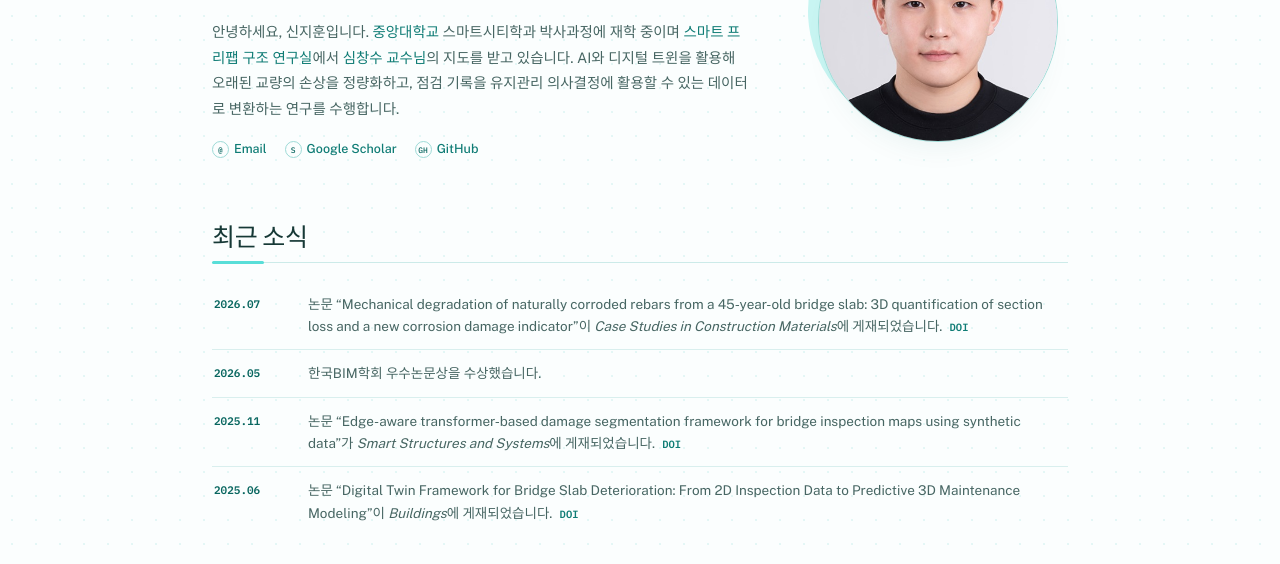
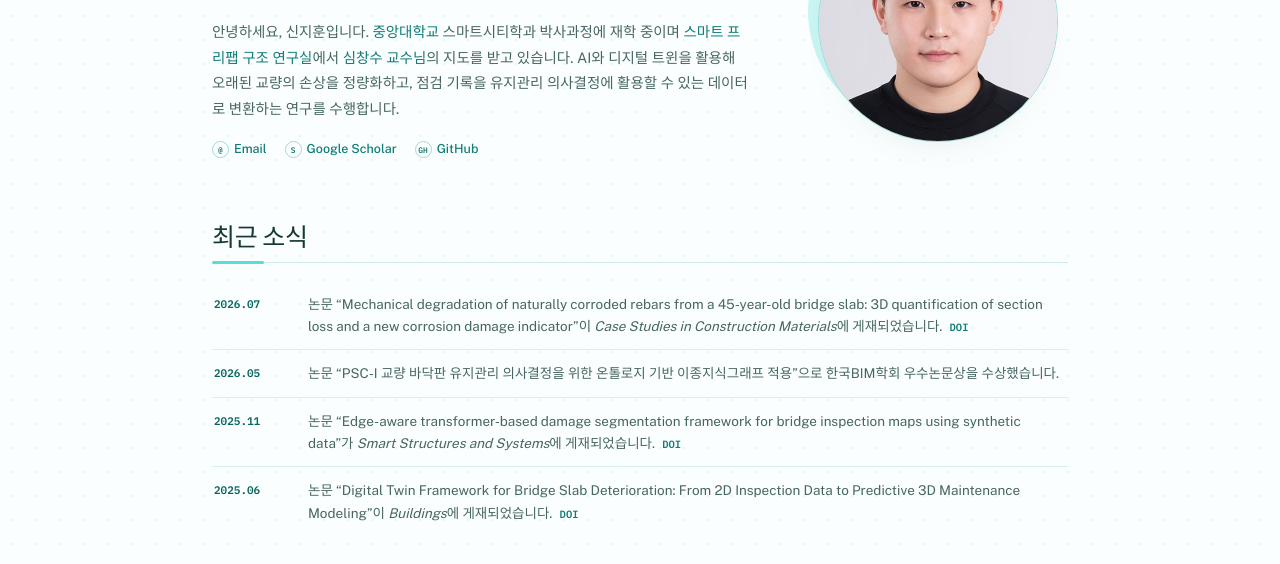
Before and after one commit to jihun0203/jihun0203.github.io, a plain HTML site: page index.html in a window 1280 px wide. Shown: the part 236-800 px from the top of the page. Drawn offline with nearby package versions, Linux system fonts and the light colour scheme.

Commit message:
Add award-winning paper title

```diff
--- a/index.html
+++ b/index.html
@@ -70,7 +70,7 @@
         </li>
         <li>
           <time datetime="2026-05">2026.05</time>
-          <p data-i18n="newsAward">한국BIM학회 우수논문상을 수상했습니다.</p>
+          <p data-i18n="newsAward">논문 “PSC-I 교량 바닥판 유지관리 의사결정을 위한 온톨로지 기반 이종지식그래프 적용”으로 한국BIM학회 우수논문상을 수상했습니다.</p>
         </li>
         <li>
           <time datetime="2025-11">2025.11</time>
--- a/script.js
+++ b/script.js
@@ -21,7 +21,7 @@ const translations = {
     news2026: '논문 “Mechanical degradation of naturally corroded rebars from a 45-year-old bridge slab: 3D quantification of section loss and a new corrosion damage indicator”이',
     newsEdge: '논문 “Edge-aware transformer-based damage segmentation framework for bridge inspection maps using synthetic data”가',
     newsTwin: '논문 “Digital Twin Framework for Bridge Slab Deterioration: From 2D Inspection Data to Predictive 3D Maintenance Modeling”이',
-    newsAward: '한국BIM학회 우수논문상을 수상했습니다.',
+    newsAward: '논문 “PSC-I 교량 바닥판 유지관리 의사결정을 위한 온톨로지 기반 이종지식그래프 적용”으로 한국BIM학회 우수논문상을 수상했습니다.',
     publishedIn: '에 게재되었습니다.',
     projectsTitle: '프로젝트',
     viewProjects: '프로젝트 페이지',
@@ -59,7 +59,7 @@ const translations = {
     news2026: '“Mechanical degradation of naturally corroded rebars from a 45-year-old bridge slab: 3D quantification of section loss and a new corrosion damage indicator” was published in',
     newsEdge: '“Edge-aware transformer-based damage segmentation framework for bridge inspection maps using synthetic data” was published in',
     newsTwin: '“Digital Twin Framework for Bridge Slab Deterioration: From 2D Inspection Data to Predictive 3D Maintenance Modeling” was published in',
-    newsAward: 'Received the Outstanding Paper Award from the Korea BIM Society.',
+    newsAward: 'Received the Outstanding Paper Award from the Korea BIM Society for the paper “PSC-I 교량 바닥판 유지관리 의사결정을 위한 온톨로지 기반 이종지식그래프 적용”.',
     publishedIn: '.',
     projectsTitle: 'Projects',
     viewProjects: 'View projects',
```
